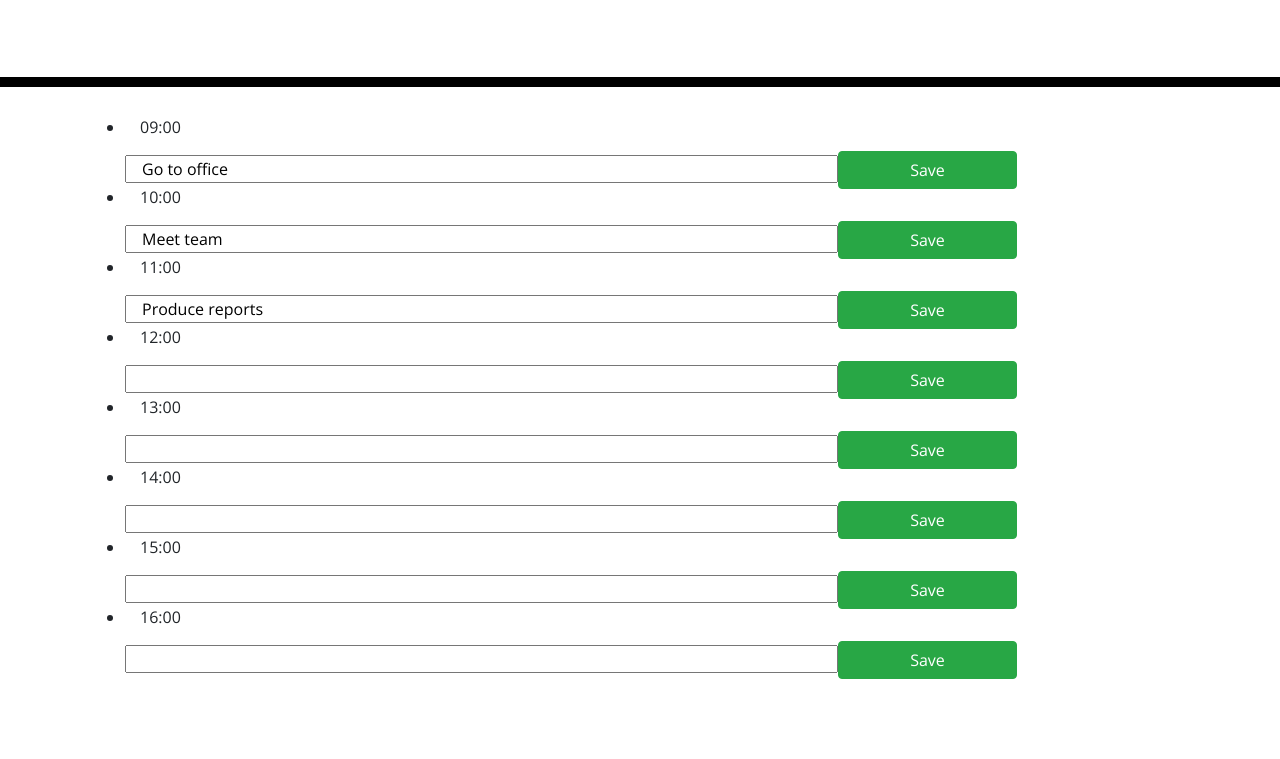
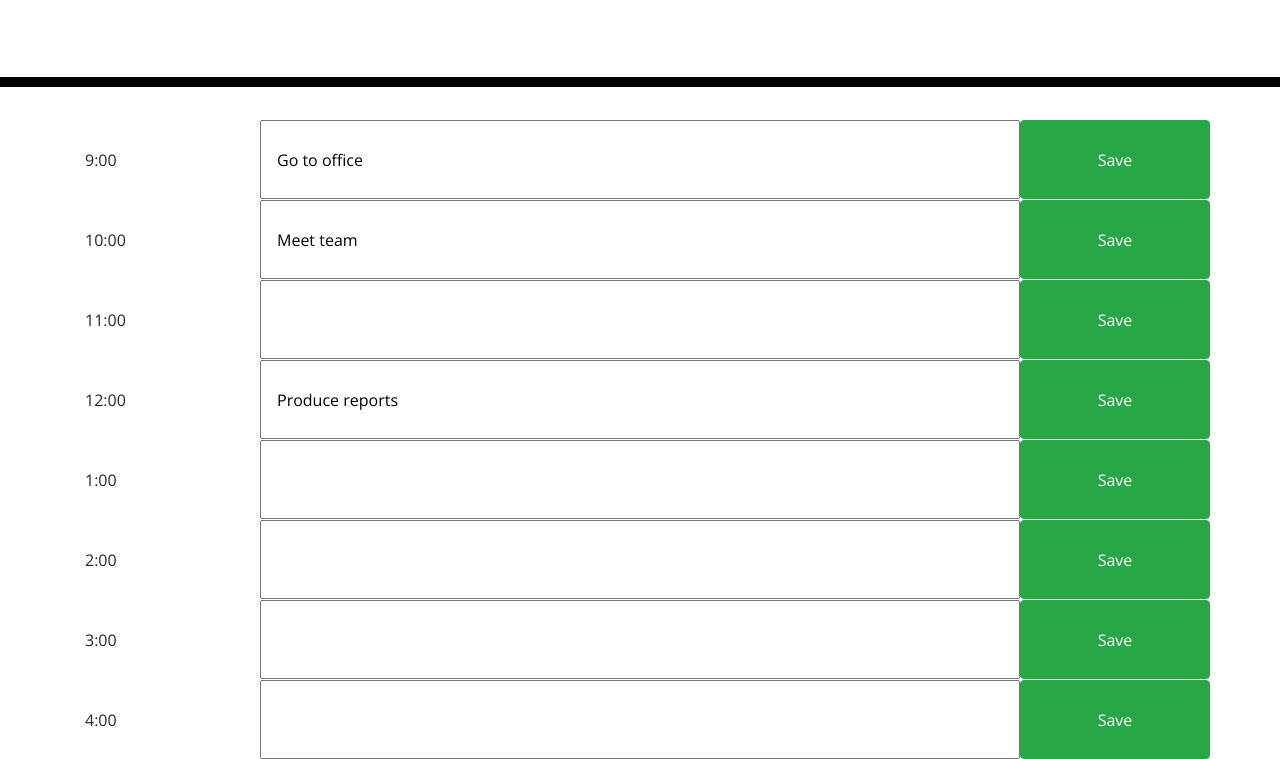
Before and after one commit to sheldonmall/day-planner, a plain HTML site: page index.html in a window 1280 px wide. Shown: the part 181-940 px from the top of the page. Before the commit the page ends 876 px from the top, so only its background shows below. Drawn offline with nearby package versions, Linux system fonts and the light colour scheme.

Commit message:
Corrected code and readme.md

```diff
--- a/index.html
+++ b/index.html
@@ -31,17 +31,16 @@
 
     <div class="container">
       <!-- Timeblocks go here -->
-      <ul id="day-list">
-      </ul>
     </div>
     <script type="text/javascript"></script>
     <script src="https://code.jquery.com/jquery-3.4.1.min.js"></script>
     <script>
     var timeSlot=
-      ["09:00", "10:00", "11:00", "12:00",
-      "13:00", "14:00", "15:00", "16:00"];
-    var myTasks=["Go to office","Meet team","Produce reports"];
-    var taskList=$("#day-list");
+      [9, 10, 11, 12, 1, 2, 3, 4];
+    //   ["09:00", "10:00", "11:00", "12:00",
+    //   "13:00", "14:00", "15:00", "16:00"];
+    var myTasks=["Go to office","Meet team","","Produce reports"];
+    var taskList=$(".container");
     $(document).ready(function()
     {
       init(); // function GETS localStorage array, if available
@@ -50,42 +49,56 @@
     function init()
     {
       // Get stored appointments from localStorage
-      var storedTasks = localStorage.getItem("dayTasks");
+      var storedTasks = JSON.parse(localStorage.getItem("dayTasks"));
       if (storedTasks !== null)
       {
         myTasks = storedTasks;
-        console.log("myTasks: "+ myTasks);
       }
-      else
+      else // entering some default values if there is nothing in localStorage.
       {
-        localStorage.setItem("dayTasks", myTasks);
+        localStorage.setItem("dayTasks", JSON.stringify(myTasks));
       }
       renderTasks();
     }
     //----------------
     function renderTasks() // Function renders tasks to the DOM
     {
-      for(var n=0;n<myTasks.length;n++)
-      {
-        console.log(myTasks[n]);
-      }
       // Clear taskList element
       taskList.innerHTML = "";
       for(var ctr=0;ctr<timeSlot.length;ctr++)
       {
+
         console.log("inside loop"+ timeSlot[ctr]);
-        var varRow=$("<li class='hour-row'>");
-        var varTime=$("<p class='col-lg-2 time-slot'>").text(timeSlot[ctr]);
-        var varAppointment=$("<input type='text' class='col-lg-8 appointment-text'>").val(myTasks[ctr]);
-        var varSave=$("<button class='col-lg-2 btn btn-success time-save'>").text("Save");
+        var varRow=$("<div class='row'>");
+        var varTime=$("<div class='col-lg-2 time-slot' style='display: flex; align-items: center'>").text(timeSlot[ctr]+":00");
+        varTime.attr('id', ctr);
+        var varAppointment=$("<input type='text' class='col-lg-8 appointment-text'>").val(myTasks[ctr]).text(myTasks[ctr]);
+        varAppointment.attr('id', timeSlot[ctr]);
+        var varSave=$("<button class='col-lg-2 btn btn-success btn-save'>").text("Save");
+        varSave.attr('id', timeSlot[ctr]);
         varRow.append(varTime,varAppointment,varSave);
         taskList.append(varRow);
       }
-      $(".time-save").on("click", function()
+      $(".btn-save").on("click", function()
       {
-        console.log("inside button");
+        console.log("inside button"); // delete after testing
+        var inputValue = this.id;
+        // var inputValue = $('#input' + this.id).text();
+        console.log(inputValue);
+        console.log(this.id) // showing time selected
+        var nCtr=timeSlot.indexOf(this.id);
+        myTasks[nCtr]=$(".appointment-text"+inputValue).text();
+
+        // myTasks[nCtr]=inputValue;
+        // localStorage.setItem(inputValue);
       })
-      //
+      //Things to figure out:
+      //You need to save your tasks in an array, this array will be stringified in order to save it in local storage
+      //After getting it back, for example, in the beginning when you check for it, you will need to parse it so
+      //it looks like an array again, that way, you can add it to the corresponding boxes
+
+      //This is where changing the input's ids will come in, because you will need to make them match with the correct
+      // time they belong to
 
 
     }
```
Also changed, not shown: 1 other file.
